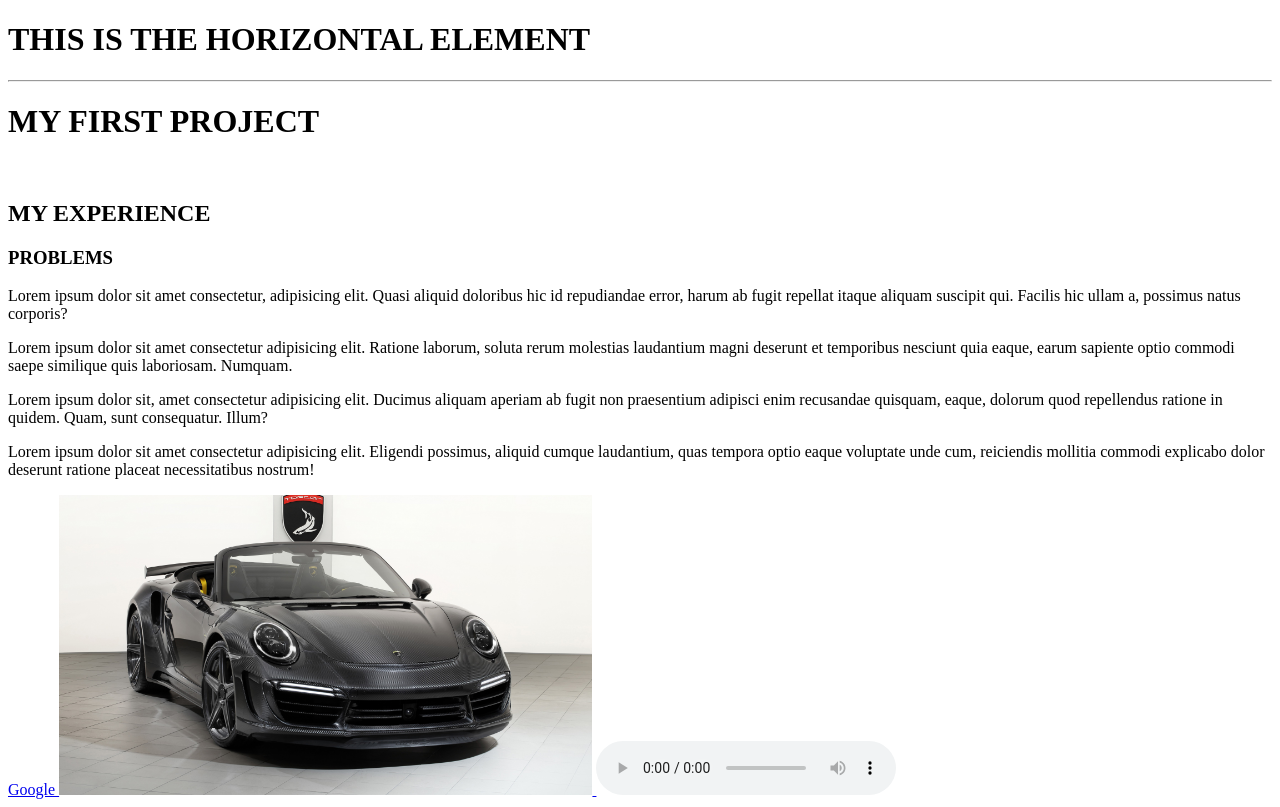
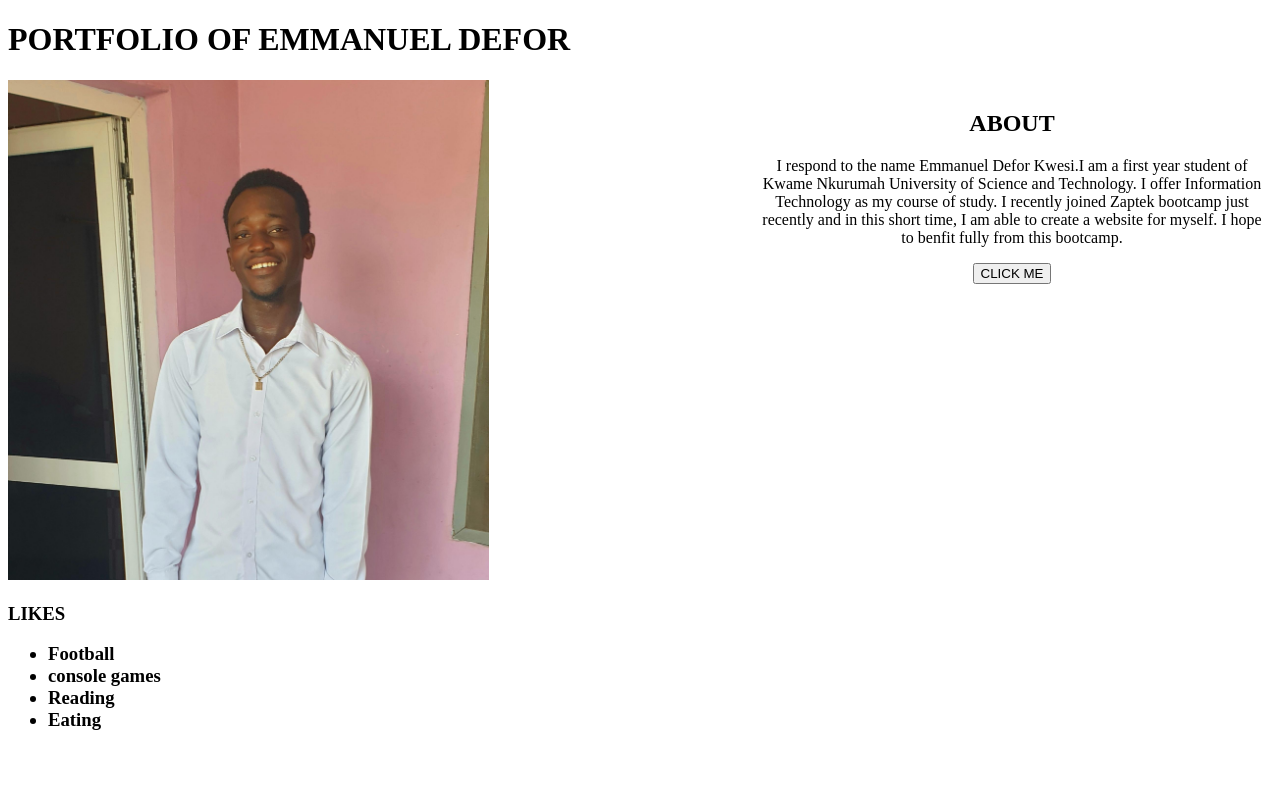
Before and after one commit to Emmanueldefor/MyWebsite, a plain HTML site: page index.html in a window 1280 px wide. Drawn offline with Linux system fonts and the light colour scheme.

Commit message:
first commit

```diff
--- a/index.html
+++ b/index.html
@@ -1,39 +1,47 @@
 <!DOCTYPE html>
+<html>
+    <head>
+        <meta name="viewpoint"content="width=device-width",initial-scale=1.0>
+        <title>MY PORTFOLIO</title>
+        <head>
+            <body>
+                <h1>PORTFOLIO OF EMMANUEL DEFOR</h1>
+                <img src="WhatsApp Image 2025-02-04 at 11.26.51 AM.jpeg" height="500">
+                <style>
+                    header {
+                        padding:10px;
+                        width: 500px;
+                        float:right; /* Moves the header to the right */
+                        text-align: center;
 
-<html>
+                    }
+                </style>
+                <header>
+                    <h2>ABOUT</h2>
+                    <p>
+                        I respond to the name Emmanuel Defor Kwesi.I am a first year student of Kwame Nkurumah University of Science and Technology. I offer Information Technology as my course of study. I recently joined Zaptek bootcamp just recently and in this short time, I am able to create a website for myself. I hope to benfit fully from this bootcamp.
 
-<head>
-<title>My first website</title>
-</head>
-<body>
-
-    <!--This is the best website ever created-->
-    <h1>THIS IS THE HORIZONTAL ELEMENT</h1>
-    <hr>
-    <h1>MY FIRST PROJECT</h1>
-    <br>
-    <h2>MY EXPERIENCE</h2>
-    <h3>PROBLEMS </h3>
-    <p>Lorem ipsum dolor sit amet consectetur, adipisicing elit. Quasi aliquid doloribus hic id repudiandae error, harum ab fugit repellat itaque aliquam suscipit qui. Facilis hic ullam a, possimus natus corporis?
-        <p>Lorem ipsum dolor sit amet consectetur adipisicing elit. Ratione laborum, soluta rerum molestias laudantium magni deserunt et temporibus nesciunt quia eaque, earum sapiente optio commodi saepe similique quis laboriosam. Numquam.
-            <p>Lorem ipsum dolor sit, amet consectetur adipisicing elit. Ducimus aliquam aperiam ab fugit non praesentium adipisci enim recusandae quisquam, eaque, dolorum quod repellendus ratione in quidem. Quam, sunt consequatur. Illum?
-                <p>Lorem ipsum dolor sit amet consectetur adipisicing elit. Eligendi possimus, aliquid cumque laudantium, quas tempora optio eaque voluptate unde cum, reiciendis mollitia commodi explicabo dolor deserunt ratione placeat necessitatibus nostrum!</p>
-            </p>
-        </p>
-    </p>
-
-    <a href="https://www.google.com" target=_self title="This takes you to google">
-    Google
-    </a>
-    <a href="https://github.com/Emmanueldefor">    <img src="2018_topcar_porsche_911_turbo_stinger_gtr_cabriolet_carbon_edition_4k-3840x2160.jpg" height="300" alt="This is a picture of a porche car" title="The porche car is porshy"</a>
-<audio controls src="Beeztrap-KOTM-Distance-Relationship-ft-Reggie-x-Jay-Bahd-x-Okenneth-www.crateshub.com.mp3"
-
-</audio>
+                    </p>
+                    <buttons>
 
 
-    <button>Name</button>
+                        <a href="https://github.com/dashboard"></a>
+                    </buttons>
+                    <button>CLICK ME</button>
+                </header>
+                <h3>
+                    LIKES
+                    <ul>
+                        <li>Football</li>
+                        <li>console games</li>
+                        <li>Reading</li>
+                        <li>Eating</li>
+                    </ul>
+                </h3>
+
+            </body>
+        </head>
 
 
-</body>
-
+    </head>
 </html>
```
Also changed, not shown: WhatsApp Image 2025-02-04 at 11.26.51 AM.jpeg (added).
